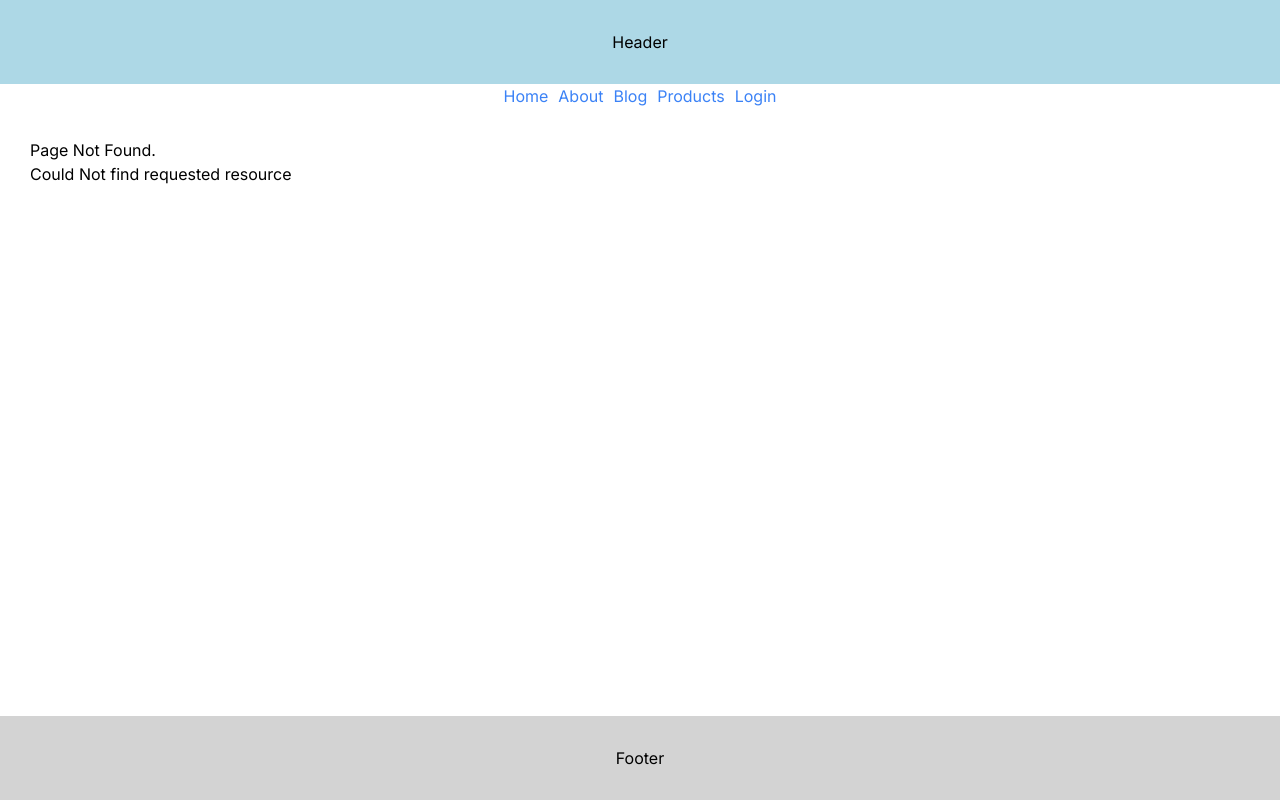
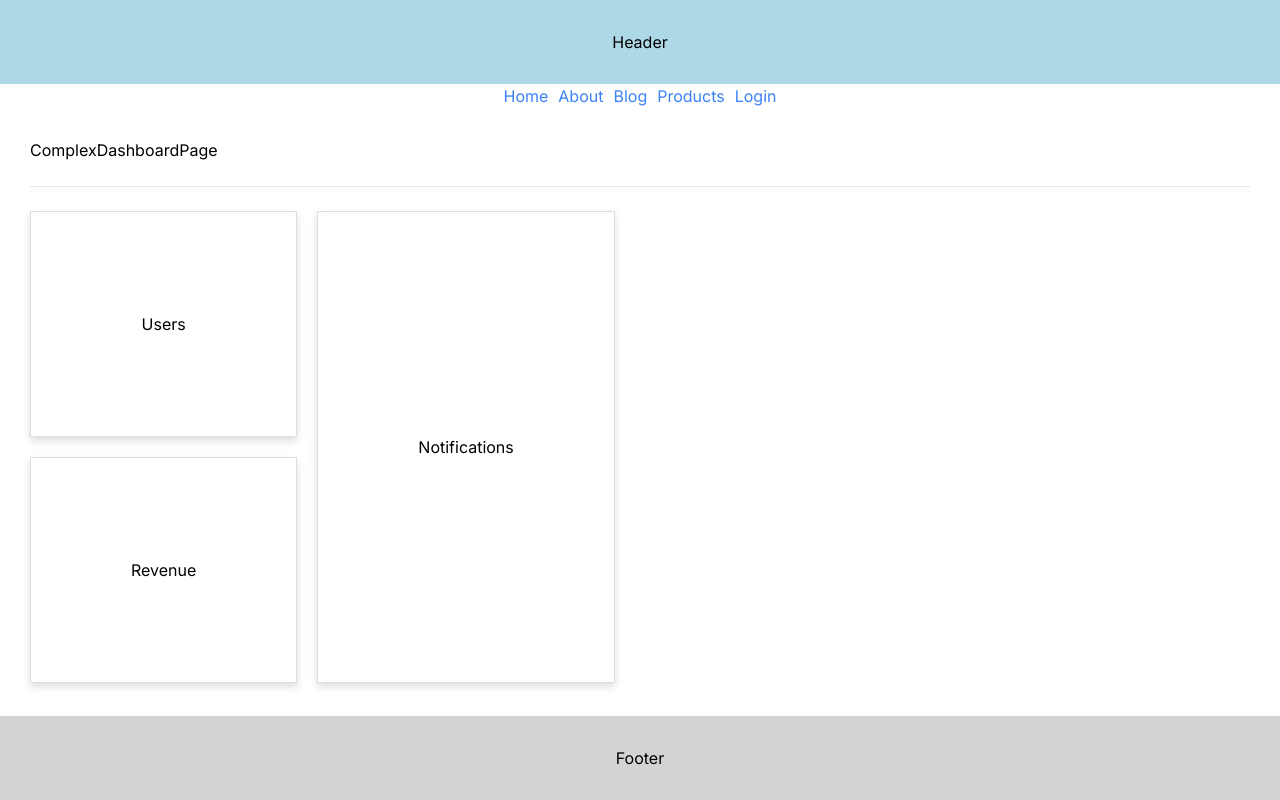
Before and after one commit to ibrokhimismoilov/next14, a Next.js app: page /complex-dashboard in a window 1280 px wide. Before the commit this address had no page. Built offline with nearby package versions, Linux system fonts and the light colour scheme.

Commit message:
28-ParalelRoutes

```diff
--- /dev/null
+++ b/src/app/complex-dashboard/@notifications/page.tsx
@@ -0,0 +1,9 @@
+import { Card } from "@/components";
+
+export default function Notifications() {
+	return (
+		<div>
+			<Card>Notifications</Card>
+		</div>
+	);
+}
--- /dev/null
+++ b/src/app/complex-dashboard/@revenue/page.tsx
@@ -0,0 +1,9 @@
+import { Card } from "@/components";
+
+export default function Revenue() {
+	return (
+		<div>
+			<Card>Revenue</Card>
+		</div>
+	);
+}
--- /dev/null
+++ b/src/app/complex-dashboard/@users/page.tsx
@@ -0,0 +1,9 @@
+import { Card } from "@/components";
+
+export default function Users() {
+	return (
+		<div>
+			<Card>Users</Card>
+		</div>
+	);
+}
--- /dev/null
+++ b/src/app/complex-dashboard/layout.tsx
@@ -0,0 +1,28 @@
+import { ReactNode } from "react";
+
+interface IProps {
+	notifications: ReactNode;
+	revenue: ReactNode;
+	users: ReactNode;
+	children: ReactNode;
+}
+
+export default function ComplexDashboard({ children, users, revenue, notifications }: IProps) {
+	return (
+		<div>
+			<div>{children}</div>
+
+			<br />
+			<hr />
+			<br />
+
+			<div style={{ display: "flex", gap: 20 }}>
+				<div style={{ display: "flex", flexDirection: "column", gap: 20 }}>
+					<div>{users}</div>
+					<div>{revenue}</div>
+				</div>
+				<div style={{ display: "flex", flex: 1 }}>{notifications}</div>
+			</div>
+		</div>
+	);
+}
--- /dev/null
+++ b/src/app/complex-dashboard/page.tsx
@@ -0,0 +1,9 @@
+import React, { ReactNode } from "react";
+
+export default function ComplexDashboardPage() {
+	return (
+		<div>
+			<h1>ComplexDashboardPage</h1>
+		</div>
+	);
+}
--- /dev/null
+++ b/src/components/Card/Card.tsx
@@ -0,0 +1,19 @@
+import { CSSProperties, ReactNode } from "react";
+
+interface IProps {
+	children: ReactNode;
+}
+
+const style: CSSProperties = {
+	padding: 100,
+	display: "flex",
+	alignItems: "center",
+	justifyContent: "center",
+	border: "1px solid #ddd",
+	boxShadow: "0 4px 8px #0002",
+	height: "100%"
+};
+
+export const Card = ({ children }: IProps) => {
+	return <div style={style}>{children}</div>;
+};
--- /dev/null
+++ b/src/components/Card/index.ts
@@ -0,0 +1 @@
+export * from "./Card";
--- a/src/components/index.ts
+++ b/src/components/index.ts
@@ -1 +1,2 @@
 export * from "./Layout";
+export * from "./Card";
```
